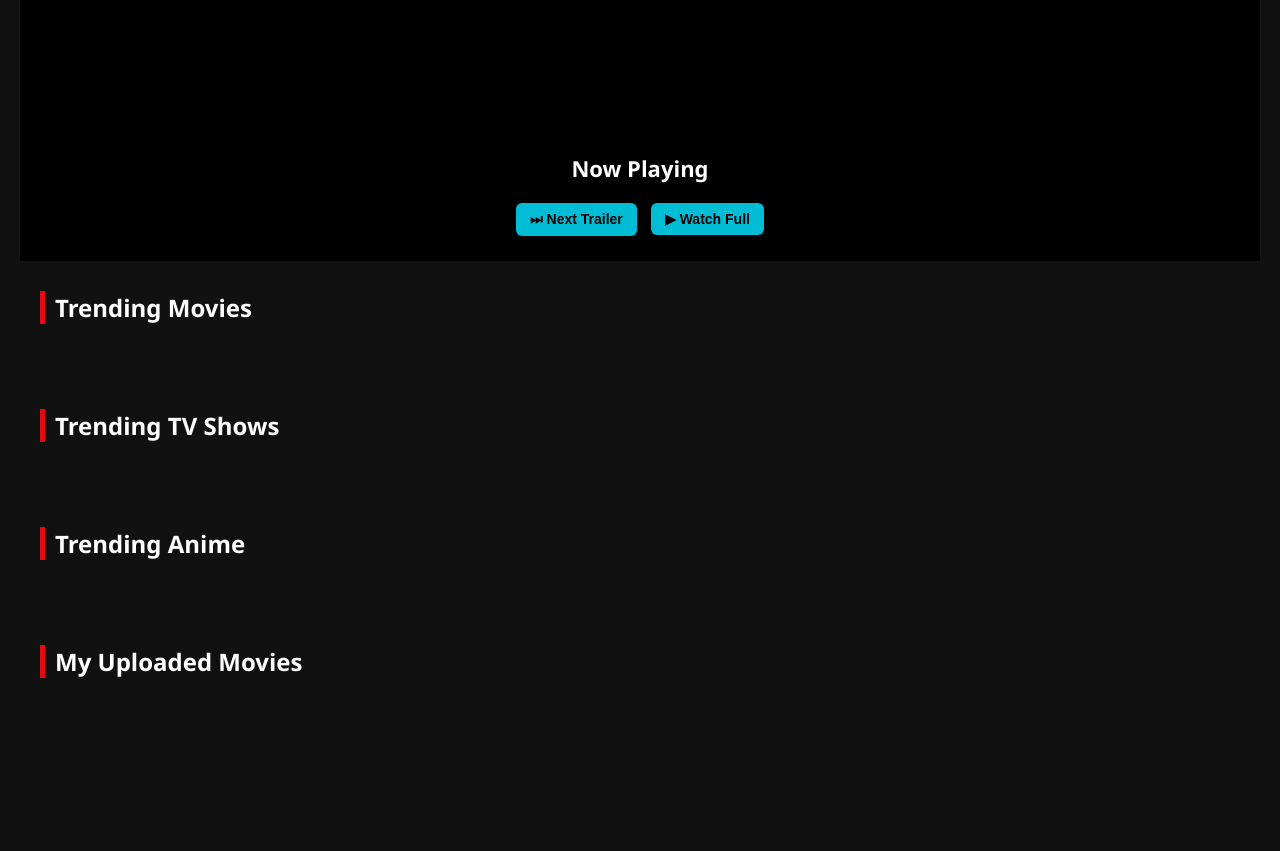
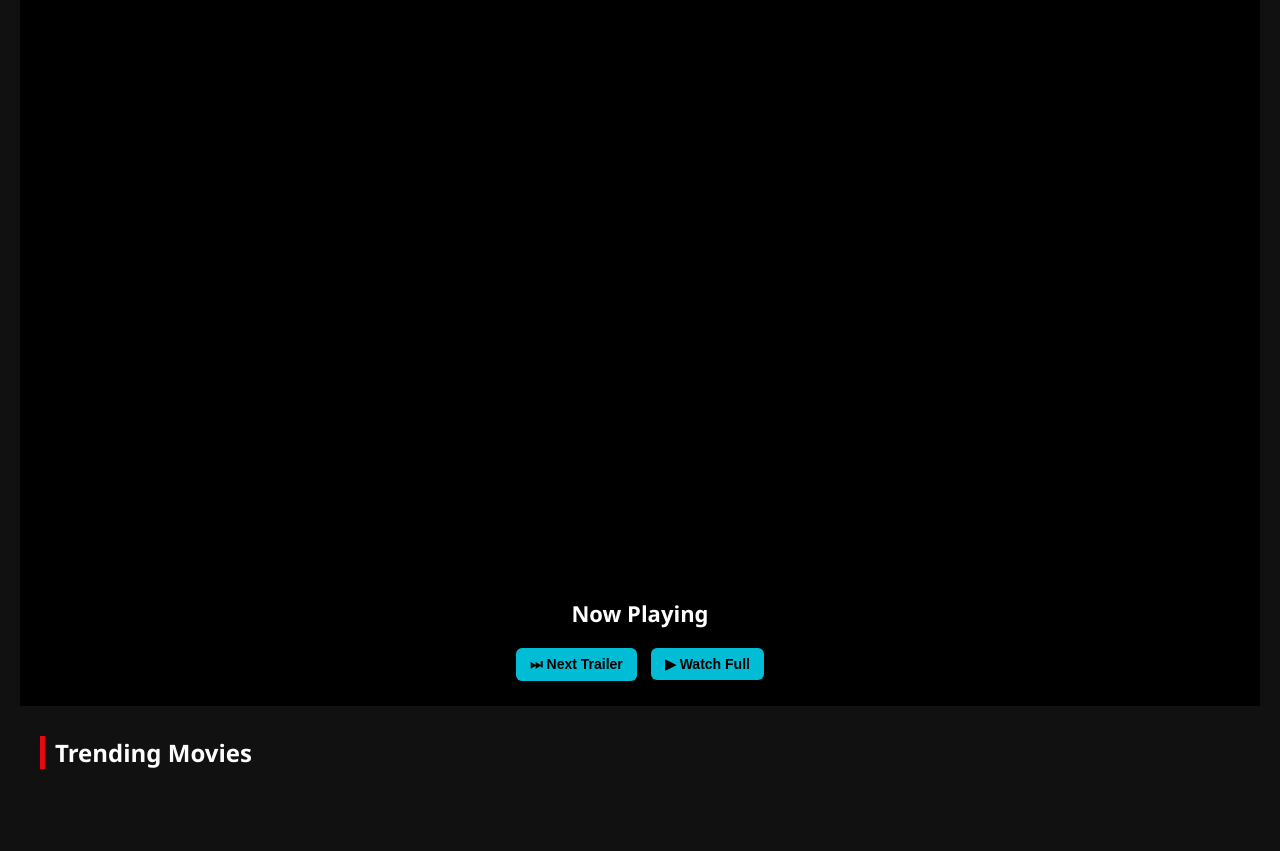
Before and after one commit to onestar2020/movies-J, a plain HTML site: page my-website/index.html in a window 1280 px wide. Shown: the part 660-1511 px from the top of the page. Drawn offline with Linux system fonts and the light colour scheme; no server answers.

Commit message:
my-website/css/home.css my-website/components/banner.html my-website/index.html

```diff
--- a/my-website/components/banner.html
+++ b/my-website/components/banner.html
@@ -1,5 +1,6 @@
 <div class="banner" id="banner">
   <div class="banner-video">
+    <div class="video-wrapper">
       <iframe id="trailer"
         src=""
         frameborder="0"
@@ -7,8 +8,11 @@
         allowfullscreen>
       </iframe>
     </div>
-  <h1 id="banner-title">Now Playing</h1>
-  <div class="banner-buttons">
+  </div>
+
+  <h1 id="banner-title" style="margin-top: 10px;">Now Playing</h1>
+
+  <div class="banner-buttons" style="margin-top: 10px;">
     <button onclick="nextBannerTrailer()">⏭ Next Trailer</button>
     <button onclick="watchCurrentBanner()">▶ Watch Full</button>
   </div>
--- a/my-website/css/home.css
+++ b/my-website/css/home.css
@@ -879,3 +879,22 @@ input:focus-visible {
   background: linear-gradient(to right, #0072ff, #00c6ff);
   transform: scale(1.05);
 }
+.video-wrapper {
+  position: relative;
+  width: 100%;
+  max-width: 800px; /* Optional: limit width on large screen */
+  aspect-ratio: 16 / 9;
+  margin: 0 auto;
+  background: black;
+  border-radius: 10px;
+  overflow: hidden;
+}
+
+.video-wrapper iframe {
+  position: absolute;
+  top: 0;
+  left: 0;
+  width: 100%;
+  height: 100%;
+  border: none;
+}
```
Also changed, not shown: my-website/index.html (+4 -3 lines). Lines whose indentation alone changed are shown as unchanged.
